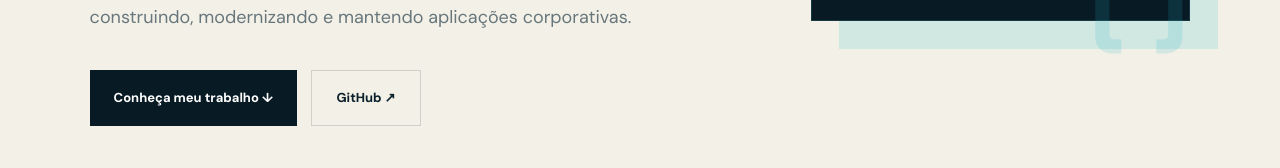
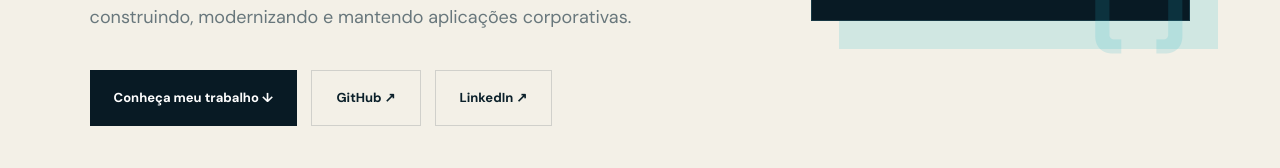
Before and after one commit to paulosantanalins/paulosantanalins.github.io, a plain HTML site: page index.html in a window 1280 px wide. Shown: the part 784-952 px from the top of the page. Drawn offline with nearby package versions, Linux system fonts and the light colour scheme.

Commit message:
feat: adiciona LinkedIn a pagina pessoal

```diff
--- a/index.html
+++ b/index.html
@@ -29,7 +29,7 @@
         <p class="availability"><i></i> SOFTWARE DEVELOPER</p>
         <h1>CONSTRUO SOFTWARE.<br><em>ENTENDO O LEGADO.</em><br>MELHORO O QUE IMPORTA.</h1>
         <p class="intro">Olá, eu sou o <strong>Pedro</strong>. Trabalho com <strong>.NET/C# e Angular</strong> há cerca de 6 anos, construindo, modernizando e mantendo aplicações corporativas.</p>
-        <div class="hero-actions"><a class="button primary" href="#sobre">Conheça meu trabalho ↓</a><a class="button secondary" href="https://github.com/paulosantanalins" target="_blank" rel="noreferrer">GitHub ↗</a></div>
+        <div class="hero-actions"><a class="button primary" href="#sobre">Conheça meu trabalho ↓</a><a class="button secondary" href="https://github.com/paulosantanalins" target="_blank" rel="noreferrer">GitHub ↗</a><a class="button secondary" href="https://www.linkedin.com/in/pedro-paulo-lins-sant-ana/" target="_blank" rel="noopener noreferrer">LinkedIn ↗</a></div>
       </div>
       <aside class="terminal" aria-label="Resumo profissional em formato de terminal">
         <div class="terminal-bar"><i></i><i></i><i></i><span>pedro@dev: ~/profile</span></div>
@@ -83,5 +83,5 @@
 
     <section class="contact" id="contato"><p class="eyebrow light">CONTATO</p><h2>VAMOS CONSTRUIR ALGO<br><em>QUE VALE A PENA?</em></h2><p>Se quiser conversar sobre software, arquitetura, modernização — ou Fusca — meu e-mail está aberto.</p><a class="button inverse" href="mailto:pedro.p.l.santana@gmail.com">Enviar um e-mail ↗</a></section>
   </main>
-  <footer><a class="brand" href="#inicio"><span>PS</span><b>Pedro Santana</b></a><p>Software Developer · Mauá, SP</p><div><a href="https://github.com/paulosantanalins" target="_blank" rel="noreferrer">GitHub ↗</a><a href="mailto:pedro.p.l.santana@gmail.com">E-mail ↗</a></div></footer>
+  <footer><a class="brand" href="#inicio"><span>PS</span><b>Pedro Santana</b></a><p>Software Developer · Mauá, SP</p><div><a href="https://github.com/paulosantanalins" target="_blank" rel="noreferrer">GitHub ↗</a><a href="https://www.linkedin.com/in/pedro-paulo-lins-sant-ana/" target="_blank" rel="noopener noreferrer">LinkedIn ↗</a><a href="mailto:pedro.p.l.santana@gmail.com">E-mail ↗</a></div></footer>
 </body></html>
```
